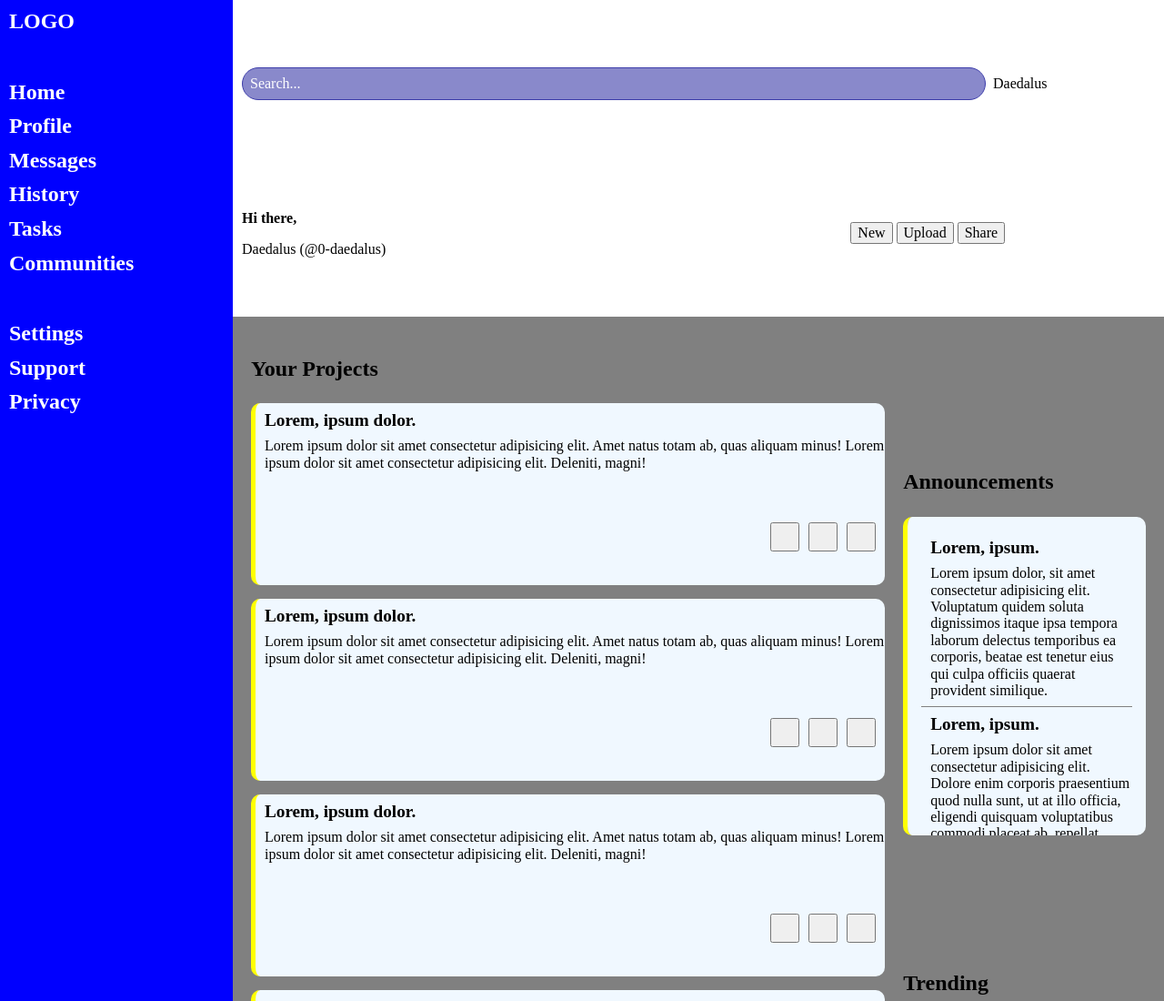
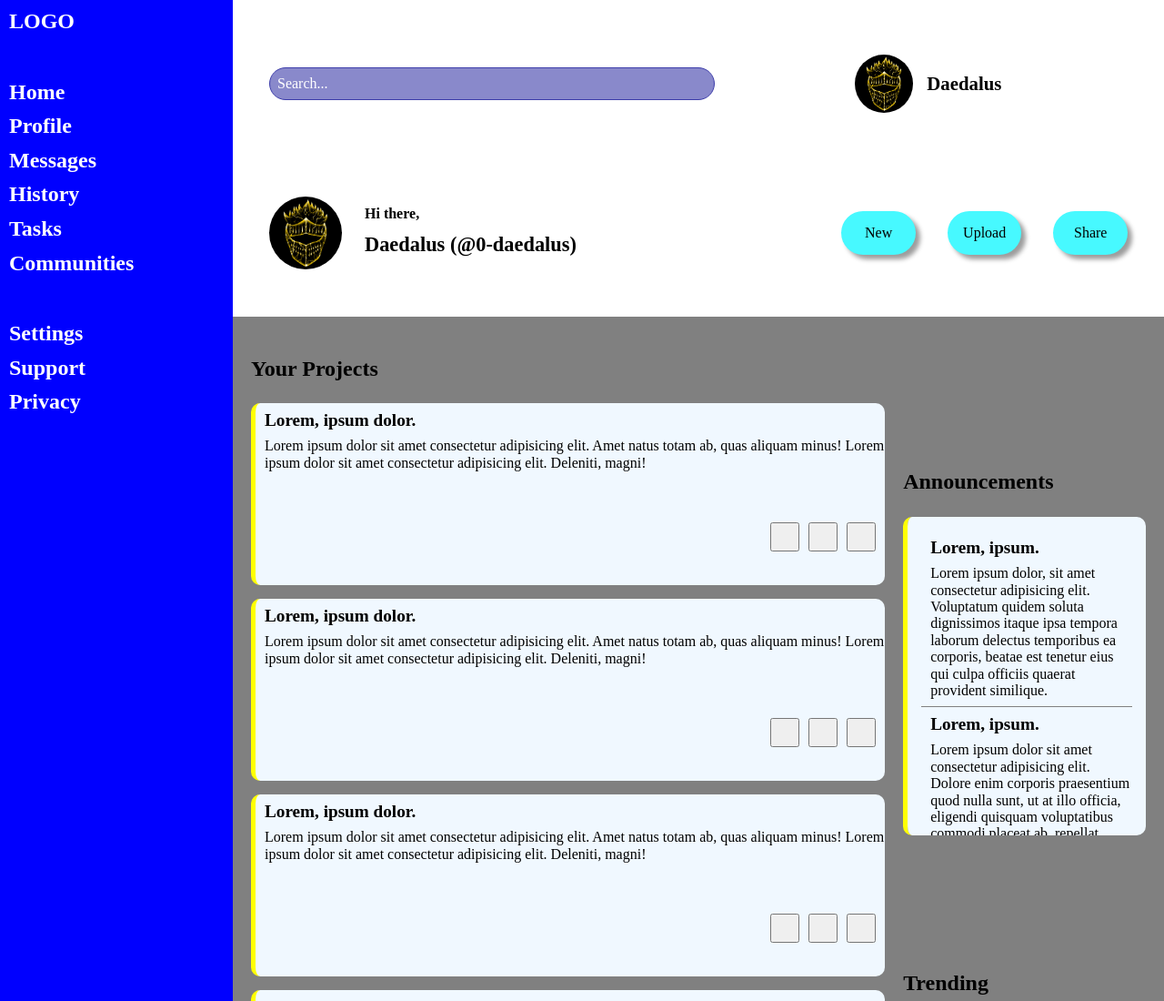
Before and after one commit to 0-daedalus/odin-admin-dashboard, a plain HTML site: page index.html in a window 1280 px wide. Shown: the top 1100 px of the page at 91% size. Drawn offline with Linux system fonts and the light colour scheme.

Commit message:
Set up the header

```diff
--- a/index.html
+++ b/index.html
@@ -18,14 +18,14 @@
                 </div>
                     <div class="profile">
                         <img src="" alt="" class="bell">
-                        <img src="" alt="" class="avatar">
+                        <img src="./images/Nemz.jpg" alt="A profile picture of some retard" class="avatar">
                         <span>Daedalus</span>
                     </div>
             </div>
             <div class="lower">
                 <div class="message">
-                    <img src="" alt="" class="avatar">
-                    <div class="message">
+                    <img src="./images/Nemz.jpg" alt="A profile picture of a retard" class="avatar">
+                    <div class="greeting">
                         <strong>Hi there,</strong>
                         <p>Daedalus (@0-daedalus)</p>
                     </div>
--- a/styles.css
+++ b/styles.css
@@ -42,7 +42,7 @@
 .header{
     display:grid;
     grid-template-rows: 1fr 1fr;
-    padding: 10px;
+    padding: 10px 40px 10px 40px;
 }
 .upper, .lower{
     display: grid;
@@ -105,7 +105,7 @@ input[type="text"]{
     border: 1px solid rgb(61, 61, 170);
     border-radius: 20px;
     background-color: rgba(61, 61, 170, 0.603);
-    width: 50rem;
+    width: min(50rem, 75%);
 }
 input[type="text"]::placeholder{
     color: white;
@@ -134,3 +134,51 @@ input[type="text"]::placeholder{
     height: 2rem;
     width: 2rem;
 }
+
+.message{
+    display: flex;
+    gap: 15px;
+}
+.avatar{
+    display: block;
+    height: 5rem;
+    border-radius: 50%;
+}
+.greeting{
+    padding: 10px;
+}
+.greeting > p{
+    margin: 0;
+    padding-top: 12px;
+    font-size: 1.4rem;
+    font-weight: bold;
+}
+.profile{
+    display: flex;
+    align-items: center;
+    gap: 15px;
+    font-weight: bold;
+    font-size: 1.3rem;
+}
+.profile > .avatar{
+    height: 4rem;
+}
+
+.buttons{
+    display: grid;
+    grid-template-columns: repeat(3, 1fr);
+    gap: 35px;
+    height: 100%;
+    align-content: center;
+}
+.buttons > button{
+    display: block;
+    height: 3rem;
+    background-color: rgb(71, 249, 255);
+    border: none;
+    border-radius: 100px;
+    box-shadow: 5px 5px 5px rgba(0, 0, 0, 0.39);
+}
+button:active{
+    box-shadow: inset 1px 1px 5px rgba(0, 0, 0, 0.384);
+}
```
Also changed, not shown: images/Nemz.jpg (added).
